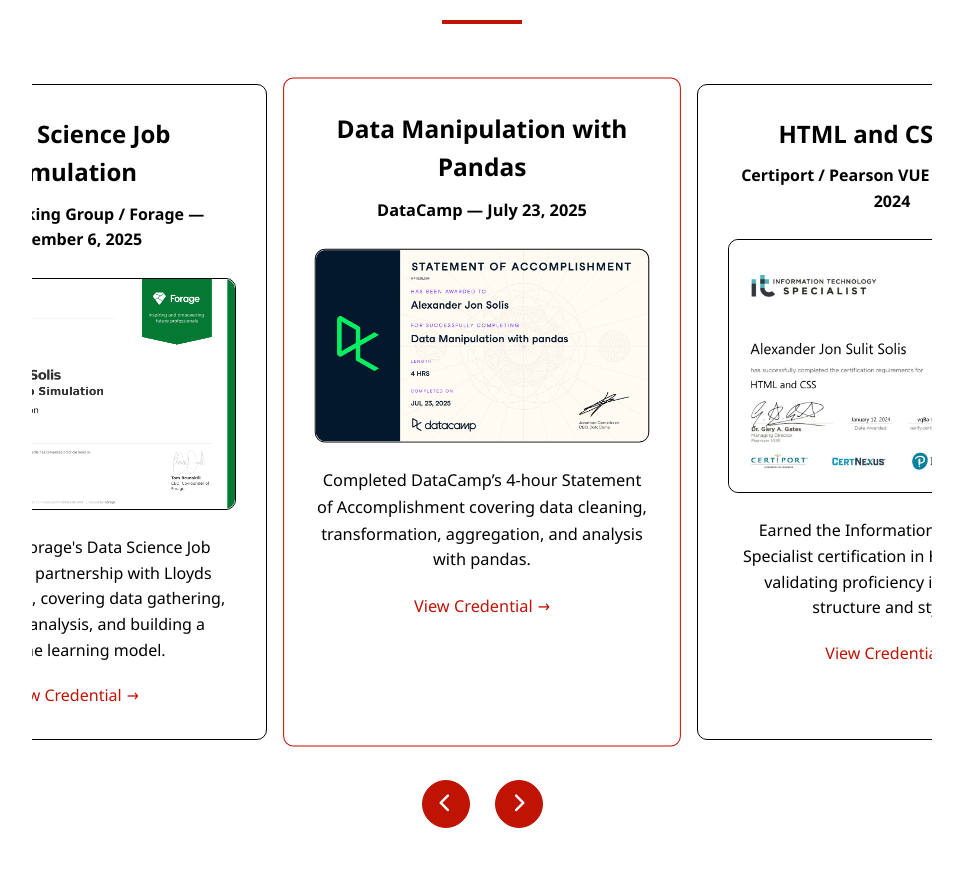
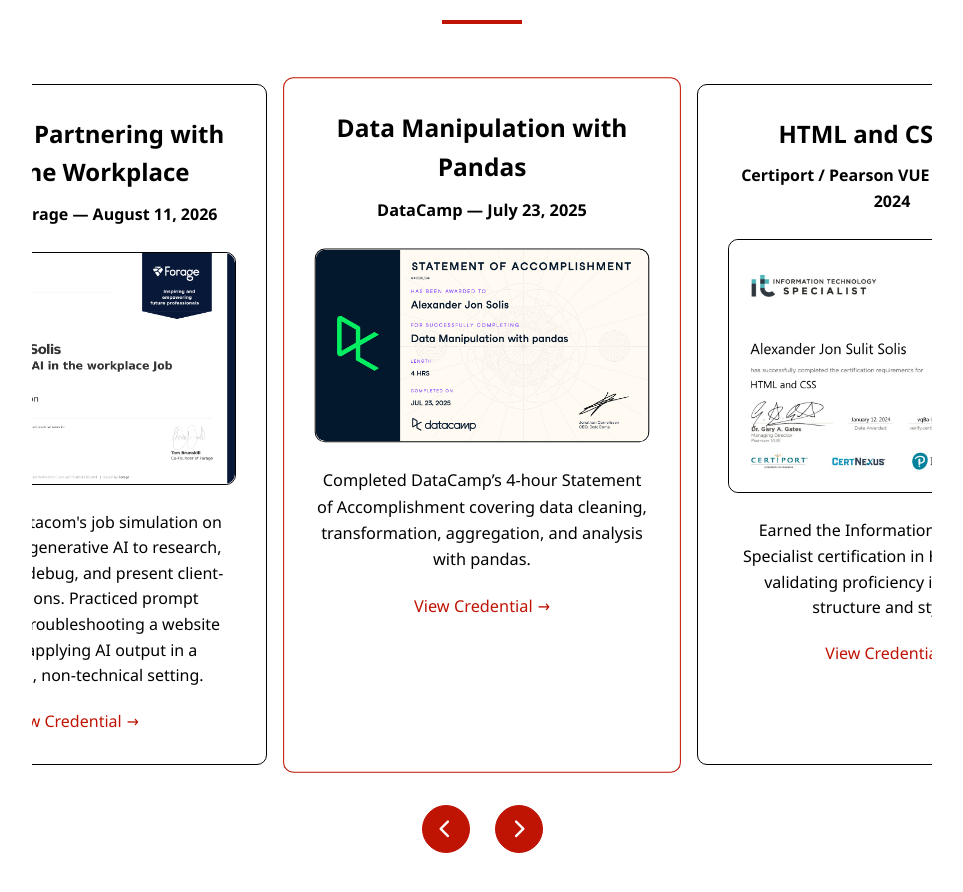
Before and after one commit to Alexander040105/alexanderjonsolisPortfolio, a React (Vite) app in the folder portfolio/: page / in a window 1280 px wide. Shown: the part 3877-4769 px from the top of the page, without its empty margins (158-1121 px from the left). Built offline with nearby package versions, Linux system fonts and the light colour scheme.

Commit message:
Added Datacom AI certification and updated experience page header

```diff
--- a/portfolio/index.html
+++ b/portfolio/index.html
@@ -5,6 +5,7 @@
     <link rel="icon" type="image/svg+xml" href="/favicon.svg" />
     <link rel="stylesheet" href="https://cdnjs.cloudflare.com/ajax/libs/font-awesome/6.5.2/css/all.min.css" integrity="sha512-SnH5WK+bZxgPHs44uWIX+LLJAJ9/2PkPKZ5QiAj6Ta86w+fsb2TkcmfRyVX3pBnMFcV7oQPJkl9QevSCWr3W6A==" crossorigin="anonymous" referrerpolicy="no-referrer" />
     <meta name="viewport" content="width=device-width, initial-scale=1.0" />
+    <link rel="icon" href="./src/assets/favicon.ico" />
     <title>portfolio</title>
   </head>
   <body>
--- a/portfolio/src/App.jsx
+++ b/portfolio/src/App.jsx
@@ -20,6 +20,7 @@ import ic3 from './assets/certs/ic3-1.png'
 import sqlCert from './assets/certs/intermediateSQL-1.png'
 import itsPython from './assets/certs/pythonITS-1.png'
 import dataScienceJobSimulation from './assets/certs/dataScienceJobSimulation.png'
+import datacomCert from './assets/certs/DATACOM_FORAGE_CERT-1.png'
 
 
 function ScrollToHash() {
@@ -161,6 +162,13 @@ function App() {
       certImage: dataScienceJobSimulation,
       certDescription: "Completed Forage's Data Science Job Simulation in partnership with Lloyds Banking Group, covering data gathering, exploratory analysis, and building a machine learning model.",
       certLink: "https://www.theforage.com/completion-certificates/Zbnc2o4ok6kD2NEXx/EuvC8GPjkZ6xaiP9p_Zbnc2o4ok6kD2NEXx_jozTFFqhtkLCXDvKM_1765014608513_completion_certificate.pdf"
+    },
+    {
+      certTitle: "Datacom Partnering with AI in the Workplace",
+      certTagline: "Datacom / Forage — August 11, 2026",
+      certImage: datacomCert,
+      certDescription: "Completed Datacom's job simulation on Forage, using generative AI to research, write, design, debug, and present client-ready solutions. Practiced prompt engineering, troubleshooting a website issue, and applying AI output in a professional, non-technical setting.",
+      certLink: "https://www.theforage.com/completion-certificates/gCW7Xki5Y3vNpBmnn/YKTiJKCwxeXG3diLY_gCW7Xki5Y3vNpBmnn_jozTFFqhtkLCXDvKM_1786379278233_completion_certificate.pdf"
     }
   ]
 
--- a/portfolio/src/components/ExperiencePage.jsx
+++ b/portfolio/src/components/ExperiencePage.jsx
@@ -17,9 +17,6 @@ function ExperiencePage({ experiences }) {
       <section className="experience-page" aria-labelledby="experience-page-title">
         <div className="page-header">
           <h1 id="experience-page-title" className="page-header-title">Leadership &amp; Community Impact</h1>
-          <p className="page-header-subtitle">
-            A story of leadership, collaboration, and technical growth beyond software engineering.
-          </p>
         </div>
         <p className="experience-page-intro">
           I believe technology creates the greatest value when paired with leadership and community engagement. Beyond software development, I&apos;ve served in student organizations, organized university-wide programs, mentored fellow students, participated in technical competitions, and contributed to initiatives that foster innovation, collaboration, and continuous learning within our academic community.
```
Also changed, not shown: portfolio/src/assets/certs/DATACOM_FORAGE_CERT-1.png (added), 1 other file (tests, documents, lock files or other folders).
